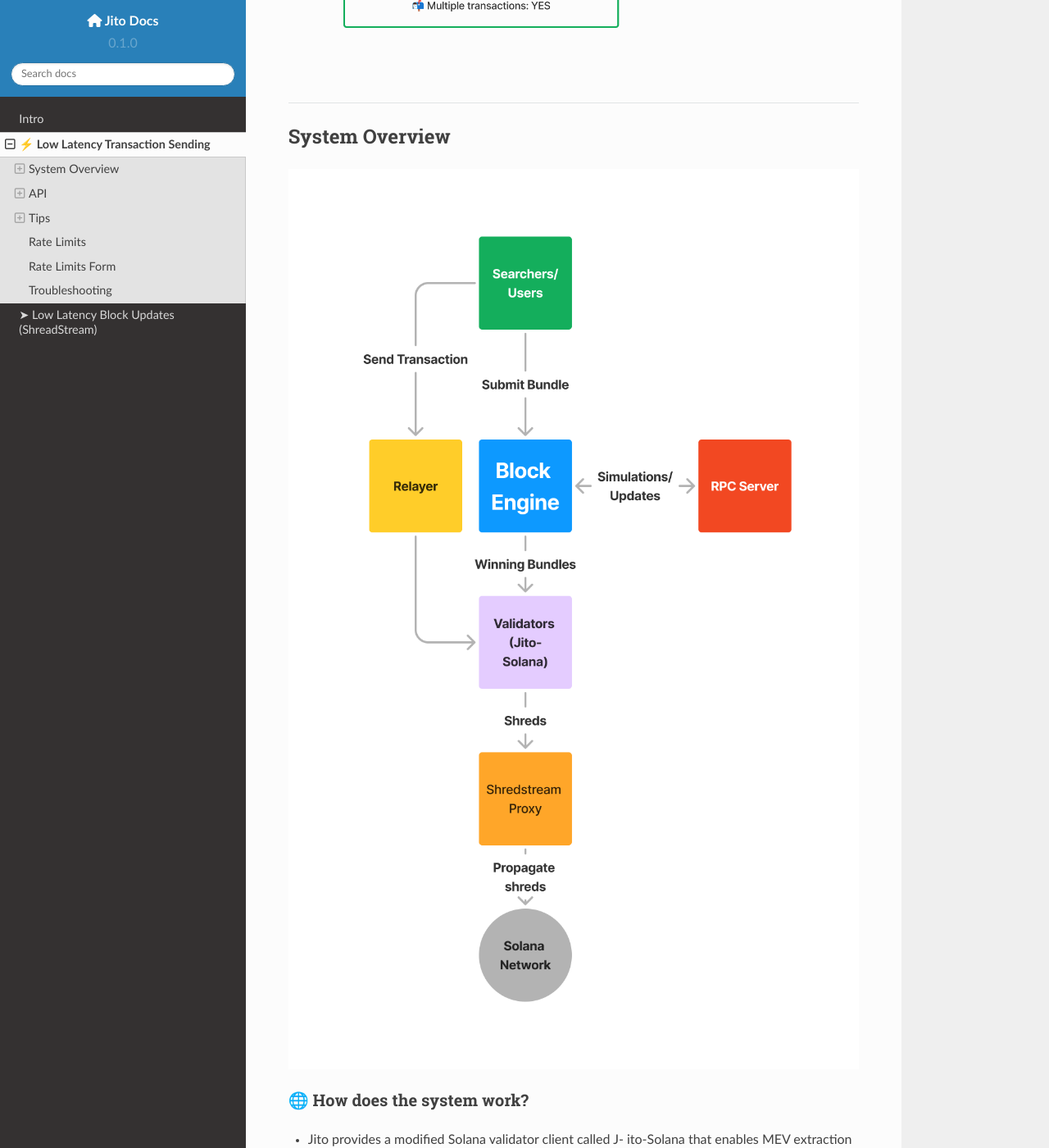
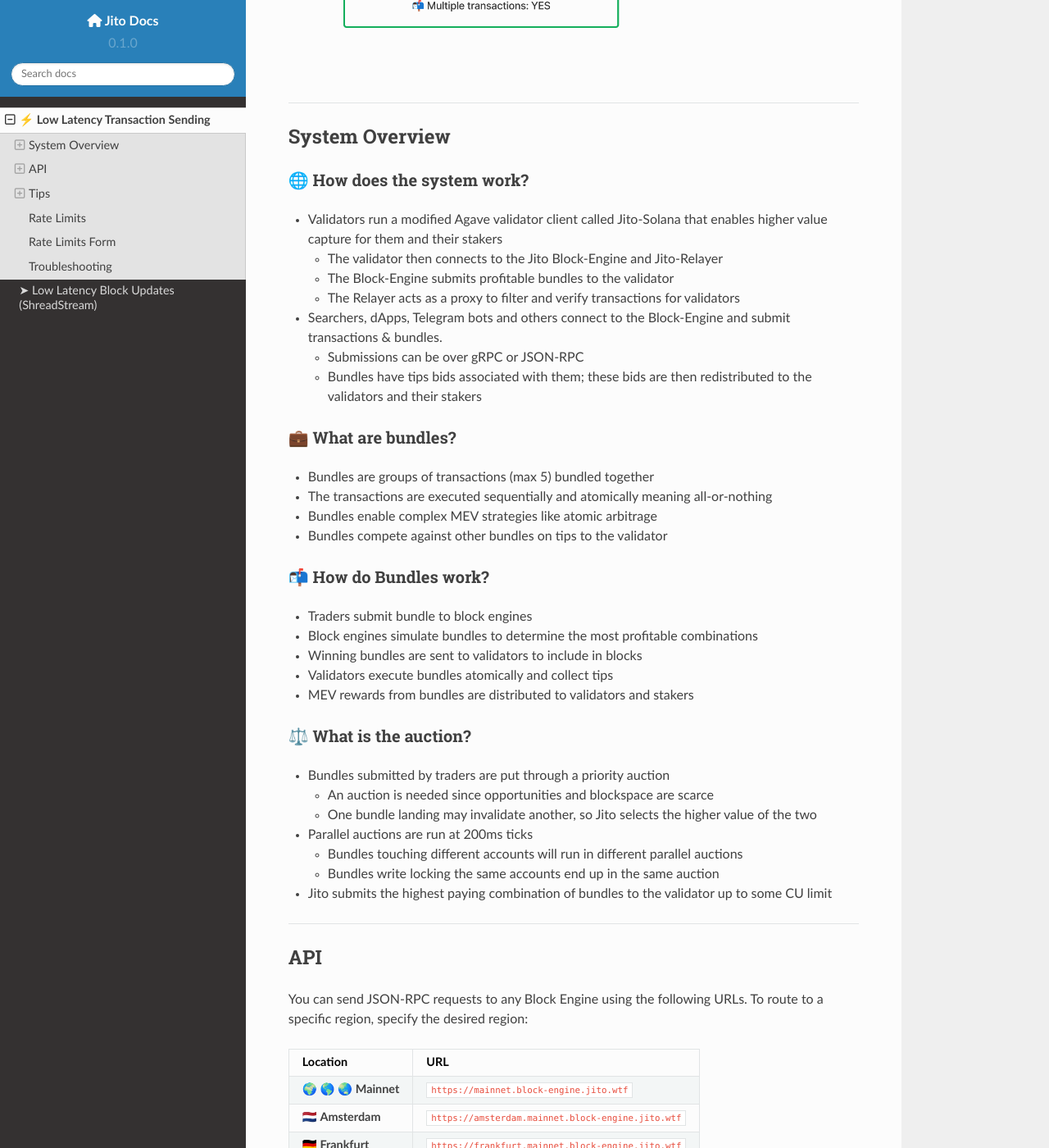
Before and after one commit to jito-labs/jito-docs, a Sphinx documentation site: the page built from docs/source/lowlatencytxnsend.md, in a window 1280 px wide and 1400 px high, scrolled down 955 px. Shown: the whole window at 82% size. Built offline with Sphinx 7.4.7 and the Read the Docs theme 2.0.0, drawn with Linux system fonts in a browser that asks for light colours; some of the changed text lies outside the part shown.

Commit message:
Some updates to structure and content (#24)
*Update System Description and Intro

---------

Co-authored-by: mdr0id <mznode@gmail.com>

```diff
--- a/docs/source/lowlatencytxnsend.md
+++ b/docs/source/lowlatencytxnsend.md
@@ -6,26 +6,23 @@
 ---
 
 ## System Overview
-![System Diag](../images/systemdiagram.png)
 
 ### 🌐 How does the system work?
+- Validators run a modified Agave validator client called Jito-Solana that enables higher value capture for them and their stakers
+  - The validator then connects to the Jito Block-Engine and Jito-Relayer
+  - The Block-Engine submits profitable bundles to the validator
+  - The Relayer acts as a proxy to filter and verify transactions for validators
+- Searchers, dApps, Telegram bots and others connect to the Block-Engine and submit transactions & bundles.
+  - Submissions can be over gRPC or JSON-RPC
+  - Bundles have tips bids associated with them; these bids are then redistributed to the validators and their stakers
 
-- Jito provides a modified Solana validator client called J- ito-Solana that enables MEV extraction and rewards
-- It uses a block engine to simulate and process MEV trades
-- A relayer acts as a proxy to filter and verify transactions for validators
-- Validators running Jito-Solana can receive MEV rewards in addition to regular staking rewards
-- JitoSOL is a liquid staking token that allows users to stake SOL and receive MEV rewards
-
-### 💼 What do Bundles do?
-
-- Bundles are groups of transactions(max 5) packaged together
-- They allow traders to propose profitable transaction orderings
-- Bundles are executed sequentially, atomically, and all-or-nothing
-- They can include tips to validators for priority treatment
+### 💼 What are bundles?
+- Bundles are groups of transactions (max 5) bundled together
+- The transactions are executed sequentially and atomically meaning all-or-nothing
 - Bundles enable complex MEV strategies like atomic arbitrage
+- Bundles compete against other bundles on tips to the validator
 
 ### 📬 How do Bundles work?
-
 - Traders submit bundle to block engines
 - Block engines simulate bundles to determine the most profitable combinations
 - Winning bundles are sent to validators to include in blocks
@@ -33,13 +30,13 @@
 - MEV rewards from bundles are distributed to validators and stakers
 
 ### ⚖️ What is the auction?
-
-- Traders submit bundle ids for bundle execution in an auction process
-- Block engines run simulations to determine highest value bundles
-- Winning bids are sent to validators to include in blocks
-- This auction mechanism replaces disorganized MEV extraction
-- It reduces network spam and congestion from MEV trading
-- Auction proceeds are distributed to validators and stakers as rewards
+- Bundles submitted by traders are put through a priority auction
+  - An auction is needed since opportunities and blockspace are scarce
+  - One bundle landing may invalidate another, so Jito selects the higher value of the two
+- Parallel auctions are run at 200ms ticks
+  - Bundles touching different accounts will run in different parallel auctions
+  - Bundles write locking the same accounts end up in the same auction
+- Jito submits the highest paying combination of bundles to the validator up to some CU limit
 
 ---
 
--- a/docs/source/prodandaudience.md
+++ /dev/null
@@ -1,13 +0,0 @@
-# Jito Products & Audience
-
-## What are Jito’s products and who are they built for?
-
-Jito provides specialized solutions tailored to the needs of Solana MEV users:
-
-- 🌪️ **Fast Transaction Sending:** Essential for any Solana MEV user requiring rapid and reliable transaction execution.
-
-- 💼 **Bundles:** Offers MEV protection, fast transaction landing, support for multiple transactions, and revert protection, making it ideal for developers of Telegram bots and automated trading systems.
-
-- 🧲 **Shredstream:** Ensures minimal latency for receiving shreds to any RPC or validator on the network, saving hundreds of milliseconds during trading on Solana. It also provides a redundant shred path for servers in remote locations, enhancing reliability.
-
-These use cases offer a competitive edge to traders, bot developers, and anyone seeking robust MEV protection in the Solana ecosystem.
```
Also changed, not shown: docs/source/index.md (+21 -9 lines).
